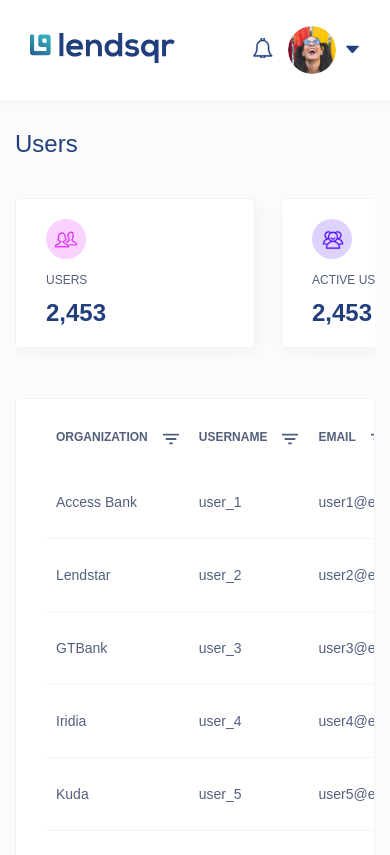
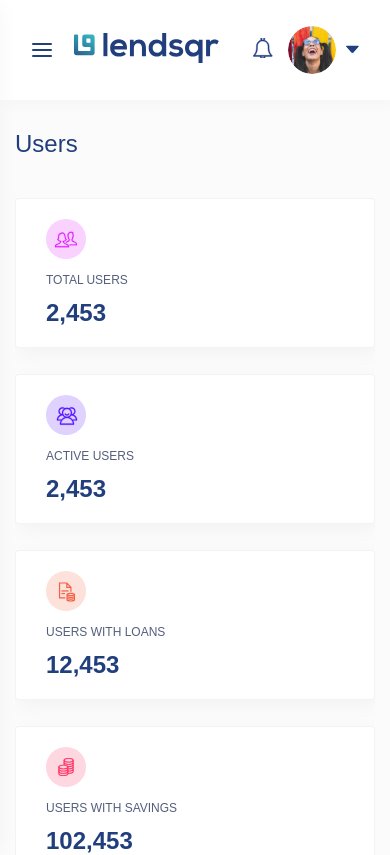
Before and after one commit to Anadudev/lendsqr-fe-test, a React (Vite) app: page /users in a window 390 px wide. Shown: the top 855 px of the page. Built offline with nearby package versions, Linux system fonts and the light colour scheme.

Commit message:
Implement sidebar toggle functionality and add StatsRow component for user statistics

```diff
--- a/src/components/Layout.tsx
+++ b/src/components/Layout.tsx
@@ -8,11 +8,21 @@
 }
 
 const Layout: React.FC<LayoutProps> = ({ children }) => {
+  const [sidebarOpen, setSidebarOpen] = React.useState(false);
+
+  const toggleSidebar = () => {
+    setSidebarOpen(!sidebarOpen);
+  };
+
+  const closeSidebar = () => {
+    setSidebarOpen(false);
+  };
+
   return (
     <div className="layout-container">
-      <Navbar />
+      <Navbar onToggleSidebar={toggleSidebar} />
       <div className="layout-body">
-        <Sidebar />
+        <Sidebar isOpen={sidebarOpen} onClose={closeSidebar} />
         <main className="main-content">{children}</main>
       </div>
     </div>
--- a/src/components/Navbar.tsx
+++ b/src/components/Navbar.tsx
@@ -2,10 +2,30 @@
 import "../styles/components/navbar.scss";
 import Icon from "./Icon";
 
-const Navbar: React.FC = () => {
+interface NavbarProps {
+  onToggleSidebar: () => void;
+}
+
+const Navbar: React.FC<NavbarProps> = ({ onToggleSidebar }) => {
   return (
     <nav className="navbar">
       <div className="navbar-left">
+        <button className="menu-toggle" onClick={onToggleSidebar}>
+          <svg
+            width="24"
+            height="24"
+            viewBox="0 0 24 24"
+            fill="none"
+            stroke="currentColor"
+            strokeWidth="2"
+            strokeLinecap="round"
+            strokeLinejoin="round"
+          >
+            <line x1="3" y1="12" x2="21" y2="12"></line>
+            <line x1="3" y1="6" x2="21" y2="6"></line>
+            <line x1="3" y1="18" x2="21" y2="18"></line>
+          </svg>
+        </button>
         <div className="logo">
           <img src="/Group.svg" alt="Lendsqr" />
         </div>
--- /dev/null
+++ b/src/components/StatsRow.tsx
@@ -0,0 +1,38 @@
+import Icon from "./Icon";
+import "../styles/pages/statsRow.scss";
+const StatsRow = () => {
+  return (
+    <div className="stats-cards">
+      <div className="card">
+        <div className="icon-wrapper users">
+          <Icon src="/icons/users-data-card.svg" size={40} />
+        </div>
+        <p className="label">TOTAL USERS</p>
+        <p className="value">2,453</p>
+      </div>
+      <div className="card">
+        <div className="icon-wrapper active">
+          <Icon src="/icons/people-data-card.svg" size={40} />
+        </div>
+        <p className="label">ACTIVE USERS</p>
+        <p className="value">2,453</p>
+      </div>
+      <div className="card">
+        <div className="icon-wrapper loan">
+          <Icon src="/icons/loan-data-card.svg" size={40} />
+        </div>
+        <p className="label">USERS WITH LOANS</p>
+        <p className="value">12,453</p>
+      </div>
+      <div className="card">
+        <div className="icon-wrapper savings">
+          <Icon src="/icons/savings-data-card.svg" size={40} />
+        </div>
+        <p className="label">USERS WITH SAVINGS</p>
+        <p className="value">102,453</p>
+      </div>
+    </div>
+  );
+};
+
+export default StatsRow;
--- a/src/pages/Dashboard.tsx
+++ b/src/pages/Dashboard.tsx
@@ -1,42 +1,14 @@
 import React from "react";
 import { Users as UsersIcon } from "lucide-react";
 import "../styles/pages/dashboard.scss";
+import StatsRow from "../components/StatsRow";
 
 const Dashboard: React.FC = () => {
   return (
     <div className="dashboard-page">
       <h1 className="page-title">Dashboard</h1>
 
-      <div className="stats-cards">
-        <div className="card">
-          <div className="icon-wrapper users">
-            <UsersIcon size={20} />
-          </div>
-          <p className="label">TOTAL USERS</p>
-          <p className="value">2,453</p>
-        </div>
-        <div className="card">
-          <div className="icon-wrapper active">
-            <UsersIcon size={20} />
-          </div>
-          <p className="label">ACTIVE USERS</p>
-          <p className="value">2,453</p>
-        </div>
-        <div className="card">
-          <div className="icon-wrapper loan">
-            <UsersIcon size={20} />
-          </div>
-          <p className="label">USERS WITH LOANS</p>
-          <p className="value">12,453</p>
-        </div>
-        <div className="card">
-          <div className="icon-wrapper savings">
-            <UsersIcon size={20} />
-          </div>
-          <p className="label">USERS WITH SAVINGS</p>
-          <p className="value">102,453</p>
-        </div>
-      </div>
+      <StatsRow />
 
       <div className="placeholder-content">
         <p>Welcome to the Lendsqr Admin Dashboard.</p>
--- a/src/pages/Users.tsx
+++ b/src/pages/Users.tsx
@@ -1,12 +1,11 @@
 import React, { useEffect, useState } from "react";
-import {
-  MoreVertical,
-} from "lucide-react";
+import { MoreVertical } from "lucide-react";
 import { userService } from "../services/userService";
 import type { User } from "../types/user";
 import "../styles/pages/users.scss";
 import Icon from "../components/Icon";
 import TableFilter from "../components/TableFilter";
+import StatsRow from "../components/StatsRow";
 
 const Users: React.FC = () => {
   const [users, setUsers] = useState<User[]>([]);
@@ -55,36 +54,7 @@
     <div className="users-page">
       <h1 className="page-title">Users</h1>
 
-      <div className="stats-cards">
-        <div className="card">
-          <div className="icon-wrapper users">
-            <Icon src="/icons/users-data-card.svg" size={40} />
-          </div>
-          <p className="label">USERS</p>
-          <p className="value">2,453</p>
-        </div>
-        <div className="card">
-          <div className="icon-wrapper active">
-            <Icon src="/icons/people-data-card.svg" size={40} />
-          </div>
-          <p className="label">ACTIVE USERS</p>
-          <p className="value">2,453</p>
-        </div>
-        <div className="card">
-          <div className="icon-wrapper loan">
-            <Icon src="/icons/loan-data-card.svg" size={40} />
-          </div>
-          <p className="label">USERS WITH LOANS</p>
-          <p className="value">12,453</p>
-        </div>
-        <div className="card">
-          <div className="icon-wrapper savings">
-            <Icon src="/icons/savings-data-card.svg" size={40} />
-          </div>
-          <p className="label">USERS WITH SAVINGS</p>
-          <p className="value">102,453</p>
-        </div>
-      </div>
+      <StatsRow />
 
       <div className="table-wrapper">
         <table className="users-table">
--- a/src/styles/components/navbar.scss
+++ b/src/styles/components/navbar.scss
@@ -11,6 +11,21 @@
   top: 0;
   z-index: 100;
   box-shadow: 3px 0px 20px rgba(0, 0, 0, 0.04);
+
+  .menu-toggle {
+    display: none;
+    background: none;
+    border: none;
+    cursor: pointer;
+    padding: 0;
+    color: $secondary-color;
+
+    @include tablet {
+      display: flex;
+      align-items: center;
+      justify-content: center;
+    }
+  }
 
   .navbar-left {
     display: flex;
--- a/src/styles/components/sidebar.scss
+++ b/src/styles/components/sidebar.scss
@@ -78,6 +78,36 @@
   }
 
   @include tablet {
-    display: none;
+    position: fixed;
+    top: 0;
+    left: 0;
+    height: 100vh;
+    z-index: 1000;
+    transform: translateX(-100%);
+    transition: transform 0.3s ease-in-out;
+    padding-top: 100px;
+    width: 283px;
+
+    &.is-open {
+      transform: translateX(0);
+    }
   }
 }
+
+.sidebar-backdrop {
+  display: none;
+
+  @include tablet {
+    &.is-open {
+      display: block;
+      position: fixed;
+      top: 0;
+      left: 0;
+      width: 100vw;
+      height: 100vh;
+      background: rgba(33, 63, 125, 0.2);
+      backdrop-filter: blur(2px);
+      z-index: 999;
+    }
+  }
+}
--- a/src/styles/pages/dashboard.scss
+++ b/src/styles/pages/dashboard.scss
@@ -8,64 +8,6 @@
     margin-bottom: 40px;
   }
 
-  .stats-cards {
-    display: flex;
-    gap: 26px;
-    margin-bottom: 40px;
-    overflow-x: auto;
-    padding-bottom: 10px;
-
-    .card {
-      min-width: 240px;
-      flex: 1;
-      background-color: $white;
-      padding: 20px 30px;
-      border: 1px solid rgba(33, 63, 125, 0.06);
-      border-radius: 4px;
-      box-shadow: 3px 5px 20px rgba(0, 0, 0, 0.04);
-
-      .icon-wrapper {
-        width: 40px;
-        height: 40px;
-        border-radius: 50%;
-        display: flex;
-        align-items: center;
-        justify-content: center;
-        margin-bottom: 14px;
-
-        &.users {
-          background-color: rgba(223, 24, 255, 0.1);
-          color: #df18ff;
-        }
-        &.active {
-          background-color: rgba(87, 24, 255, 0.1);
-          color: #5718ff;
-        }
-        &.loan {
-          background-color: rgba(245, 95, 68, 0.1);
-          color: #f55f44;
-        }
-        &.savings {
-          background-color: rgba(255, 51, 102, 0.1);
-          color: #ff3366;
-        }
-      }
-
-      .label {
-        font-size: 12px;
-        font-weight: 500;
-        color: $text-color;
-        margin-bottom: 12px;
-      }
-
-      .value {
-        font-size: 24px;
-        font-weight: 600;
-        color: $secondary-color;
-      }
-    }
-  }
-
   .placeholder-content {
     background-color: $white;
     padding: 30px;
--- /dev/null
+++ b/src/styles/pages/statsRow.scss
@@ -0,0 +1,66 @@
+@use "../variables" as *;
+
+.stats-cards {
+  display: flex;
+  gap: 26px;
+  margin-bottom: 40px;
+  flex-wrap: wrap;
+
+  .card {
+    flex: 1;
+    min-width: 240px;
+    background-color: $white;
+    padding: 20px 30px;
+    border: 1px solid rgba(33, 63, 125, 0.06);
+    border-radius: 4px;
+    box-shadow: 3px 5px 20px rgba(0, 0, 0, 0.04);
+
+    @media (max-width: 1200px) {
+      min-width: calc(50% - 13px);
+    }
+
+    @media (max-width: 600px) {
+      min-width: 100%;
+    }
+
+    .icon-wrapper {
+      width: 40px;
+      height: 40px;
+      border-radius: 50%;
+      display: flex;
+      align-items: center;
+      justify-content: center;
+      margin-bottom: 14px;
+
+      &.users {
+        background-color: rgba(223, 24, 255, 0.1);
+        color: #df18ff;
+      }
+      &.active {
+        background-color: rgba(87, 24, 255, 0.1);
+        color: #5718ff;
+      }
+      &.loan {
+        background-color: rgba(245, 95, 68, 0.1);
+        color: #f55f44;
+      }
+      &.savings {
+        background-color: rgba(255, 51, 102, 0.1);
+        color: #ff3366;
+      }
+    }
+
+    .label {
+      font-size: 12px;
+      font-weight: 500;
+      color: $text-color;
+      margin-bottom: 12px;
+    }
+
+    .value {
+      font-size: 24px;
+      font-weight: 600;
+      color: $secondary-color;
+    }
+  }
+}
```
Also changed, not shown: src/components/Sidebar.tsx (+38 -23 lines).
